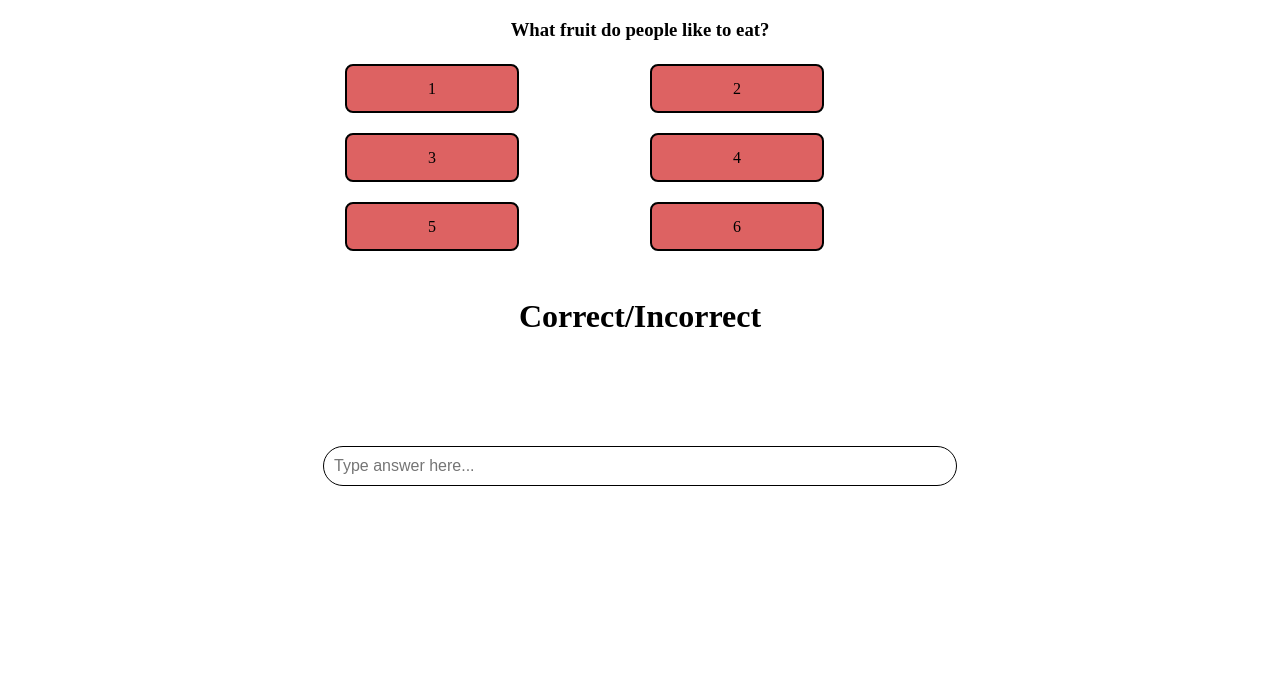
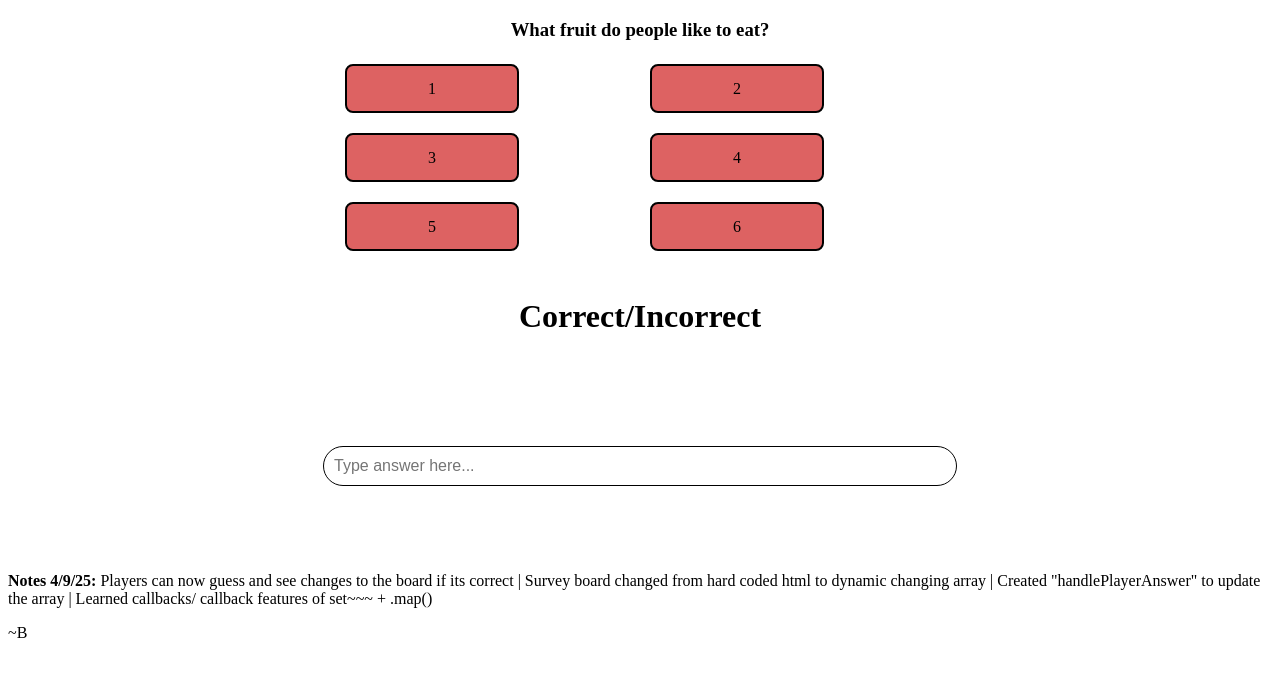
Before and after one commit to pandanbrandon/kin-clash, a React (Create React App) app: page / in a window 1280 px wide. Shown: the top 676 px of the page. Built offline with nearby package versions, Linux system fonts and the light colour scheme.

Commit message:
cleaned up, added footnote

```diff
--- a/src/App.css
+++ b/src/App.css
@@ -65,3 +65,21 @@
 .prompt {
   text-align: center;
 }
+
+
+
+
+/* ----- Dev Notes Sidebar -----*/
+.dev-notes {
+  position: fixed;
+  top: 50%;
+  right: 0;
+  transform: translateY(-50%);
+  background-color: rgba(0, 0, 0, 0.85);
+  color: white;
+  padding: 15px;
+  border-radius: 10px 0 0 10px;
+  width: 200px;
+  font-size: 0.9rem;
+  z-index: 999;
+}
--- a/src/App.js
+++ b/src/App.js
@@ -18,7 +18,6 @@ function App() {
 
   return (
     <div className="App">
-      <>
         <h3 className="prompt">What fruit do people like to eat?</h3>
 
         <SurveyBoard updatedBoard={currentBoard}/>
@@ -31,7 +30,16 @@ function App() {
           answersBoard={answersBoard}
           setCurrentBoard={setCurrentBoard}
         />
-      </>
+
+        <footer className="footer-notes">
+          <p><strong>Notes 4/9/25: </strong>
+            Players can now guess and see changes to the board if its correct |
+            Survey board changed from hard coded html to dynamic changing array |
+            Created "handlePlayerAnswer" to update the array |
+            Learned callbacks/ callback features of set~~~ + .map()
+          </p>
+          <p>~B</p>
+        </footer>
     </div>
   );
 }
```
